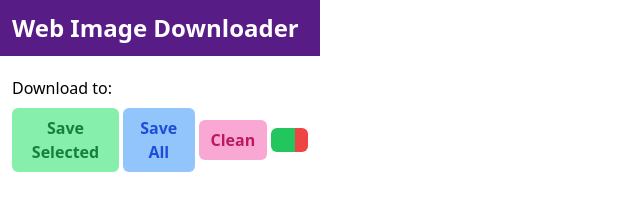
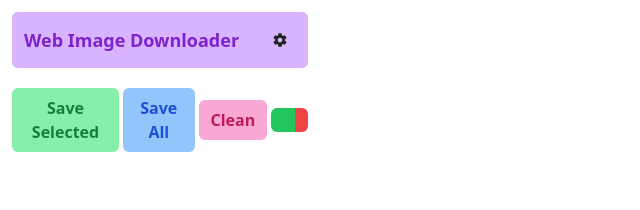
Before and after one commit to LJVgyrnFmaWRvzFH97ZP/WebImageDownloader, a website with bundled scripts: page popup/popup.html in a window 1280 px wide. Shown: the whole page, without its empty margins (0-640 px from the left). Built offline with nearby package versions, Linux system fonts and the light colour scheme.

Commit message:
feat(ui): add settings button and update some styles

```diff
--- a/options/options.html
+++ b/options/options.html
@@ -17,9 +17,9 @@
       <div
         class="flex items-center gap-x-3 absolute bottom-0 right-0 translate-y-full bg-white ps-5 py-5 rounded-bl-md">
         <button @click="resetSettings"
-          class="text-sm hover:opacity-70 cursor-pointer px-5 py-2 bg-red-300 text-red-700 rounded-md">重置</button>
+          class="text-sm hover:opacity-70 cursor-pointer px-5 py-2 bg-red-300 text-red-700 rounded-md">RESET</button>
         <button @click="saveSettings"
-          class="text-sm hover:opacity-70 cursor-pointer px-5 py-2 bg-green-300 text-green-700 rounded-md">保存</button>
+          class="text-sm hover:opacity-70 cursor-pointer px-5 py-2 bg-green-300 text-green-700 rounded-md">SAVE</button>
       </div>
     </div>
   </div>
--- a/popup/popup.html
+++ b/popup/popup.html
@@ -10,11 +10,21 @@
   <script defer src="../dist/js/alpine-csp.min.js"></script>
 </head>
 
-<body x-data="WebImageDownloaderPopup" class="w-[320px]">
-  <div class="text-white bg-purple-900 p-3 flex items-center">
-    <span class="text-2xl font-bold">Web Image Downloader</span>
+<body x-data="WebImageDownloaderPopup" class="w-[320px] p-3">
+  <div class="flex items-center gap-x-2 bg-purple-300 text-purple-700 text-lg text-center font-bold p-3 rounded-md">
+    <span>Web Image Downloader</span>
+    <span @click="openSettings"
+      class="ms-auto p-2 hover:bg-purple-100 rounded-full cursor-pointer transition duration-150">
+      <svg t="1743943377708" class="icon" viewBox="0 0 1024 1024" version="1.1" xmlns="http://www.w3.org/2000/svg"
+        p-id="2311" width="16" height="16">
+        <path
+          d="M512 661.994667q61.994667 0 106.005333-44.010667t44.010667-106.005333-44.010667-106.005333-106.005333-44.010667-106.005333 44.010667-44.010667 106.005333 44.010667 106.005333 106.005333 44.010667zM829.994667 554.005333l90.005333 69.994667q13.994667 10.005333 4.010667 28.010667l-85.994667 148.010667q-8 13.994667-26.005333 8l-106.005333-42.005333q-42.005333 29.994667-72 42.005333l-16 112q-4.010667 18.005333-20.010667 18.005333l-172.010667 0q-16 0-20.010667-18.005333l-16-112q-37.994667-16-72-42.005333l-106.005333 42.005333q-18.005333 5.994667-26.005333-8l-85.994667-148.010667q-10.005333-18.005333 4.010667-28.010667l90.005333-69.994667q-2.005333-13.994667-2.005333-42.005333t2.005333-42.005333l-90.005333-69.994667q-13.994667-10.005333-4.010667-28.010667l85.994667-148.010667q8-13.994667 26.005333-8l106.005333 42.005333q42.005333-29.994667 72-42.005333l16-112q4.010667-18.005333 20.010667-18.005333l172.010667 0q16 0 20.010667 18.005333l16 112q37.994667 16 72 42.005333l106.005333-42.005333q18.005333-5.994667 26.005333 8l85.994667 148.010667q10.005333 18.005333-4.010667 28.010667l-90.005333 69.994667q2.005333 13.994667 2.005333 42.005333t-2.005333 42.005333z"
+          fill="#222222" p-id="2312"></path>
+      </svg>
+    </span>
   </div>
-  <div class="flex flex-col space-y-2 p-3">
+  </div>
+  <div class="flex flex-col space-y-2 mt-3">
     <ul class="flex items-center flex-wrap gap-1">
       <template x-for="path in paths" :key="path">
         <li x-data="Path" x-text="path" @click="toggleSelection"
@@ -34,13 +44,14 @@
           class="bg-gray-300 text-gray-700 cursor-pointer rounded-md text-sm px-2 py-1">x</span>
       </li>
     </ul>
-    <div class="">
+    <div x-show="targetDirectory" class="bg-orange-100 text-orange-700 p-3 rounded-md">
       <div class="flex items-center">
         <span>Download to:</span>
-        <span x-show="targetDirectory" @click="clearPaths"
-          class="cursor-pointer ms-auto w-5 h-5 leading-5 flex items-center shrink-0 justify-center rounded-md bg-gray-300 text-gray-700">x</span>
+        <span @click="clearPaths"
+          class="cursor-pointer ms-auto text-sm w-6 h-6 leading-6 text-center rounded-full hover:bg-white transition duration-150">x</span>
       </div>
-      <p x-text="targetDirectory" class="text-wrap break-all underline underline-offset-4"></p>
+      <p x-text="targetDirectory"
+        class="font-semibold tracking-wide text-md text-wrap break-all underline underline-offset-4"></p>
     </div>
     <div class="flex items-center gap-x-1">
       <button @click="saveSelected"
--- a/popup/popup.js
+++ b/popup/popup.js
@@ -89,6 +89,14 @@ document.addEventListener("alpine:init", () => {
         blobs.push(this.imageBlobs[image]);
       }
       return { images, blobs };
+    },
+
+    openSettings() {
+      if (chrome.runtime.openOptionsPage) {
+        chrome.runtime.openOptionsPage();
+      } else {
+        window.open(chrome.runtime.getURL('options.html'));
+      }
     },
 
     saveSelected() {
```
Also changed, not shown: dist/css/styles.css.
